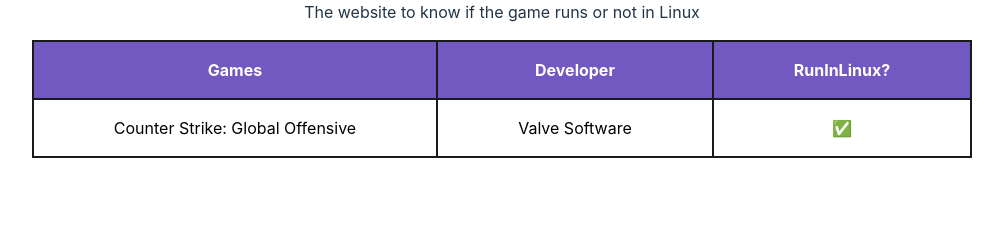
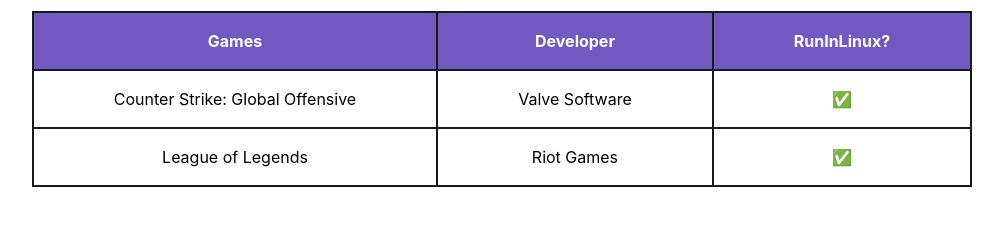
Before and after one commit to Yagasaki7K/website-runinlinux, a React (Vite) app: page / in a window 1280 px wide. Shown: the part 406-632 px from the top of the page, without its empty margins (138-1141 px from the left). Built offline with nearby package versions, Linux system fonts and the light colour scheme.

Commit message:
[RunInLinux] Added Game

```diff
--- a/src/App.tsx
+++ b/src/App.tsx
@@ -19,6 +19,11 @@
           <tr>
             <td>Counter Strike: Global Offensive</td>
             <td>Valve Software</td>
+            <td>✅</td>
+          </tr>
+          <tr>
+            <td>League of Legends</td>
+            <td>Riot Games</td>
             <td>✅</td>
           </tr>
 
```
